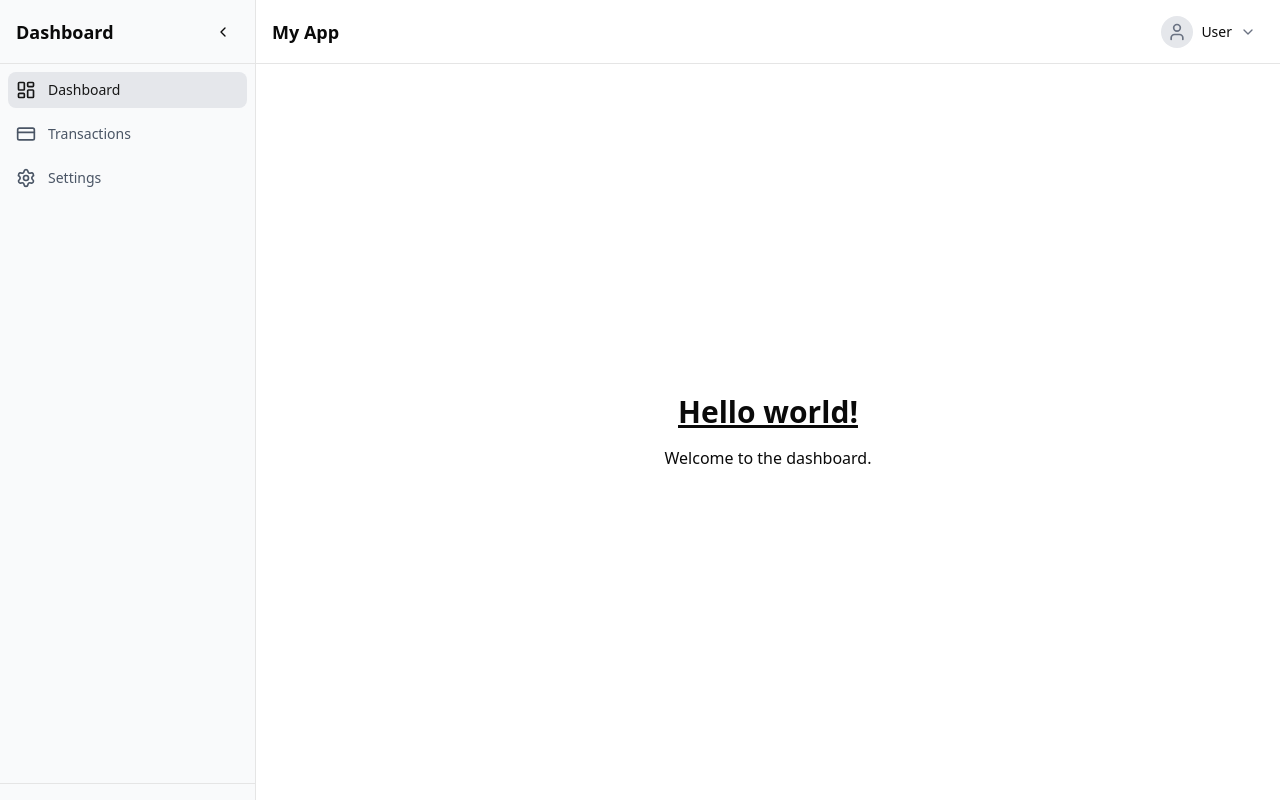
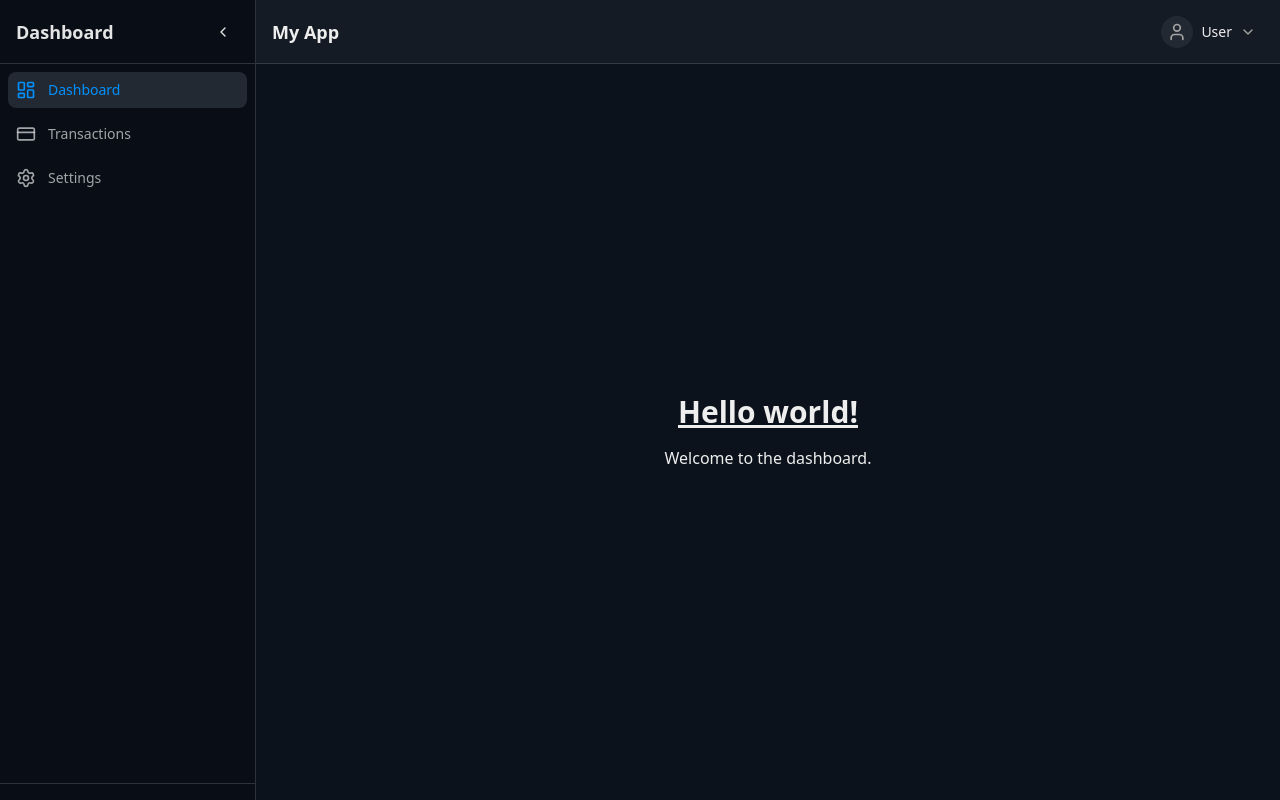
Before and after one commit to Guddu-Pandit/Color-Trading-App, a Next.js app: page / in a window 1280 px wide. Built offline with nearby package versions, Linux system fonts and the light colour scheme; no server answers.

Commit message:
feat: Implement admin user management functionality with user status tracking and dedicated UI components.

```diff
--- a/app/admin/layout.tsx
+++ b/app/admin/layout.tsx
@@ -14,6 +14,7 @@ export default function AdminLayout({
     const router = useRouter()
     const [loading, setLoading] = useState(true)
     const [authorized, setAuthorized] = useState(false)
+    const [currentUserRole, setCurrentUserRole] = useState<'admin' | 'super_admin' | null>(null)
 
     useEffect(() => {
         const checkAuth = async () => {
@@ -34,6 +35,7 @@ export default function AdminLayout({
                 router.push("/")
             } else {
                 setAuthorized(true)
+                setCurrentUserRole(profile.role as 'admin' | 'super_admin')
             }
             setLoading(false)
         }
@@ -42,7 +44,7 @@ export default function AdminLayout({
     }, [router])
 
     if (loading) {
-        return <div className="flex items-center justify-center h-screen">Loading...</div>
+        return <div className="dark flex items-center justify-center h-screen bg-background text-foreground">Loading...</div>
     }
 
     if (!authorized) {
@@ -50,7 +52,7 @@ export default function AdminLayout({
     }
 
     return (
-        <div className="flex bg-muted/40 h-screen w-full">
+        <div className="dark flex bg-background h-screen w-full text-foreground">
             <AdminSidebar />
             <div className="flex flex-col flex-1 overflow-hidden">
                 <AdminNavbar />
--- a/app/globals.css
+++ b/app/globals.css
@@ -82,37 +82,37 @@
 }
 
 .dark {
-  --background: oklch(0.145 0 0);
-  --foreground: oklch(0.985 0 0);
-  --card: oklch(0.205 0 0);
-  --card-foreground: oklch(0.985 0 0);
-  --popover: oklch(0.205 0 0);
-  --popover-foreground: oklch(0.985 0 0);
-  --primary: oklch(0.922 0 0);
-  --primary-foreground: oklch(0.205 0 0);
-  --secondary: oklch(0.269 0 0);
-  --secondary-foreground: oklch(0.985 0 0);
-  --muted: oklch(0.269 0 0);
-  --muted-foreground: oklch(0.708 0 0);
-  --accent: oklch(0.269 0 0);
-  --accent-foreground: oklch(0.985 0 0);
-  --destructive: oklch(0.704 0.191 22.216);
-  --border: oklch(1 0 0 / 10%);
-  --input: oklch(1 0 0 / 15%);
-  --ring: oklch(0.556 0 0);
-  --chart-1: oklch(0.488 0.243 264.376);
-  --chart-2: oklch(0.696 0.17 162.48);
-  --chart-3: oklch(0.769 0.188 70.08);
-  --chart-4: oklch(0.627 0.265 303.9);
-  --chart-5: oklch(0.645 0.246 16.439);
-  --sidebar: oklch(0.205 0 0);
-  --sidebar-foreground: oklch(0.985 0 0);
-  --sidebar-primary: oklch(0.488 0.243 264.376);
-  --sidebar-primary-foreground: oklch(0.985 0 0);
-  --sidebar-accent: oklch(0.269 0 0);
-  --sidebar-accent-foreground: oklch(0.985 0 0);
-  --sidebar-border: oklch(1 0 0 / 10%);
-  --sidebar-ring: oklch(0.556 0 0);
+  --background: oklch(0.18 0.02 260);
+  --foreground: oklch(0.95 0 0);
+  --card: oklch(0.22 0.02 260);
+  --card-foreground: oklch(0.95 0 0);
+  --popover: oklch(0.22 0.02 260);
+  --popover-foreground: oklch(0.95 0 0);
+  --primary: oklch(0.65 0.2 250);
+  --primary-foreground: oklch(0.98 0 0);
+  --secondary: oklch(0.28 0.02 260);
+  --secondary-foreground: oklch(0.92 0 0);
+  --muted: oklch(0.28 0.02 260);
+  --muted-foreground: oklch(0.72 0 0);
+  --accent: oklch(0.35 0.03 260);
+  --accent-foreground: oklch(0.95 0 0);
+  --destructive: oklch(0.65 0.22 25);
+  --border: oklch(0.35 0.02 260);
+  --input: oklch(0.30 0.02 260);
+  --ring: oklch(0.65 0.2 250);
+  --chart-1: oklch(0.65 0.2 250);
+  --chart-2: oklch(0.70 0.18 160);
+  --chart-3: oklch(0.75 0.18 70);
+  --chart-4: oklch(0.65 0.22 300);
+  --chart-5: oklch(0.65 0.22 20);
+  --sidebar: oklch(0.16 0.02 260);
+  --sidebar-foreground: oklch(0.92 0 0);
+  --sidebar-primary: oklch(0.65 0.2 250);
+  --sidebar-primary-foreground: oklch(0.98 0 0);
+  --sidebar-accent: oklch(0.28 0.02 260);
+  --sidebar-accent-foreground: oklch(0.95 0 0);
+  --sidebar-border: oklch(0.32 0.02 260);
+  --sidebar-ring: oklch(0.65 0.2 250);
 }
 
 @layer base {
--- a/components/dashboard/DashboardShell.tsx
+++ b/components/dashboard/DashboardShell.tsx
@@ -8,7 +8,7 @@ export function DashboardShell({ children }: { children: React.ReactNode }) {
     const [isSidebarCollapsed, setIsSidebarCollapsed] = useState(false)
 
     return (
-        <div className="flex h-screen w-full bg-white dark:bg-gray-950">
+        <div className="dark flex h-screen w-full bg-background text-foreground">
             <Sidebar
                 isCollapsed={isSidebarCollapsed}
                 toggleCollapse={() => setIsSidebarCollapsed(!isSidebarCollapsed)}
--- a/components/dashboard/Navbar.tsx
+++ b/components/dashboard/Navbar.tsx
@@ -30,33 +30,33 @@ export function Navbar() {
     // but for simplicity we'll toggle it.
 
     return (
-        <nav className="h-16 border-b px-4 flex items-center justify-between bg-white dark:bg-gray-950">
-            <div className="font-semibold text-lg">My App</div>
+        <nav className="h-16 border-b border-border px-4 flex items-center justify-between bg-card">
+            <div className="font-semibold text-lg text-foreground">My App</div>
 
             <div className="relative">
                 <button
                     onClick={() => setIsDropdownOpen(!isDropdownOpen)}
-                    className="flex items-center gap-2 hover:bg-gray-100 dark:hover:bg-gray-800 p-2 rounded-md transition-colors"
+                    className="flex items-center gap-2 hover:bg-accent p-2 rounded-md transition-colors"
                 >
-                    <div className="h-8 w-8 bg-gray-200 dark:bg-gray-800 rounded-full flex items-center justify-center">
-                        <UserIcon className="h-5 w-5 text-gray-500" />
+                    <div className="h-8 w-8 bg-muted rounded-full flex items-center justify-center">
+                        <UserIcon className="h-5 w-5 text-muted-foreground" />
                     </div>
-                    <span className="text-sm font-medium hidden sm:block">
+                    <span className="text-sm font-medium hidden sm:block text-foreground">
                         {user?.user_metadata?.full_name || "User"}
                     </span>
-                    <ChevronDown className="h-4 w-4 text-gray-500" />
+                    <ChevronDown className="h-4 w-4 text-muted-foreground" />
                 </button>
 
                 {isDropdownOpen && (
-                    <div className="absolute right-0 top-full mt-2 w-56 bg-white dark:bg-gray-950 border rounded-md shadow-lg py-1 z-50">
-                        <div className="px-3 py-2 border-b">
-                            <p className="text-xs font-medium text-gray-500">Signed in as</p>
-                            <p className="text-sm font-medium truncate">{user?.email}</p>
+                    <div className="absolute right-0 top-full mt-2 w-56 bg-popover border border-border rounded-md shadow-lg py-1 z-50">
+                        <div className="px-3 py-2 border-b border-border">
+                            <p className="text-xs font-medium text-muted-foreground">Signed in as</p>
+                            <p className="text-sm font-medium truncate text-foreground">{user?.email}</p>
                         </div>
                         <div className="p-1">
                             <Button
                                 variant="ghost"
-                                className="w-full justify-start text-red-500 hover:text-red-600 hover:bg-red-50 dark:hover:bg-red-950/20"
+                                className="w-full justify-start text-destructive hover:text-destructive hover:bg-destructive/10"
                                 onClick={handleLogout}
                             >
                                 <LogOut className="mr-2 h-4 w-4" />
--- a/components/dashboard/Sidebar.tsx
+++ b/components/dashboard/Sidebar.tsx
@@ -37,17 +37,17 @@ export function Sidebar({ isCollapsed, toggleCollapse }: SidebarProps) {
     return (
         <aside
             className={cn(
-                "bg-gray-50 dark:bg-gray-900 border-r transition-all duration-300 flex flex-col relative",
+                "bg-sidebar border-r border-sidebar-border transition-all duration-300 flex flex-col relative",
                 isCollapsed ? "w-16" : "w-64"
             )}
         >
-            <div className="p-4 flex items-center justify-between border-b h-16">
-                {!isCollapsed && <span className="font-bold text-lg">Dashboard</span>}
+            <div className="p-4 flex items-center justify-between border-b border-sidebar-border h-16">
+                {!isCollapsed && <span className="font-bold text-lg text-sidebar-foreground">Dashboard</span>}
                 <Button
                     variant="ghost"
                     size="icon"
                     onClick={toggleCollapse}
-                    className={cn("h-8 w-8", isCollapsed && "mx-auto")}
+                    className={cn("h-8 w-8 text-sidebar-foreground hover:bg-sidebar-accent", isCollapsed && "mx-auto")}
                 >
                     {isCollapsed ? <ChevronRight className="h-4 w-4" /> : <ChevronLeft className="h-4 w-4" />}
                 </Button>
@@ -58,8 +58,8 @@ export function Sidebar({ isCollapsed, toggleCollapse }: SidebarProps) {
                 <Link
                     href="/"
                     className={cn(
-                        "flex items-center gap-3 p-2 rounded-md hover:bg-gray-100 dark:hover:bg-gray-800 transition-colors text-sm font-medium",
-                        pathname === "/" ? "bg-gray-200 dark:bg-gray-800 text-primary" : "text-gray-600 dark:text-gray-400",
+                        "flex items-center gap-3 p-2 rounded-md hover:bg-sidebar-accent transition-colors text-sm font-medium",
+                        pathname === "/" ? "bg-sidebar-accent text-sidebar-primary" : "text-sidebar-foreground/70",
                         isCollapsed ? "justify-center" : ""
                     )}
                 >
@@ -70,8 +70,8 @@ export function Sidebar({ isCollapsed, toggleCollapse }: SidebarProps) {
                 <Link
                     href="/transactions"
                     className={cn(
-                        "flex items-center gap-3 p-2 rounded-md hover:bg-gray-100 dark:hover:bg-gray-800 transition-colors text-sm font-medium",
-                        pathname === "/transactions" ? "bg-gray-200 dark:bg-gray-800 text-primary" : "text-gray-600 dark:text-gray-400",
+                        "flex items-center gap-3 p-2 rounded-md hover:bg-sidebar-accent transition-colors text-sm font-medium",
+                        pathname === "/transactions" ? "bg-sidebar-accent text-sidebar-primary" : "text-sidebar-foreground/70",
                         isCollapsed ? "justify-center" : ""
                     )}
                 >
@@ -82,8 +82,8 @@ export function Sidebar({ isCollapsed, toggleCollapse }: SidebarProps) {
                 <Link
                     href="/settings"
                     className={cn(
-                        "flex items-center gap-3 p-2 rounded-md hover:bg-gray-100 dark:hover:bg-gray-800 transition-colors text-sm font-medium",
-                        pathname === "/settings" ? "bg-gray-200 dark:bg-gray-800 text-primary" : "text-gray-600 dark:text-gray-400",
+                        "flex items-center gap-3 p-2 rounded-md hover:bg-sidebar-accent transition-colors text-sm font-medium",
+                        pathname === "/settings" ? "bg-sidebar-accent text-sidebar-primary" : "text-sidebar-foreground/70",
                         isCollapsed ? "justify-center" : ""
                     )}
                 >
@@ -92,13 +92,13 @@ export function Sidebar({ isCollapsed, toggleCollapse }: SidebarProps) {
                 </Link>
             </nav>
 
-            <div className="p-2 border-t mt-auto">
+            <div className="p-2 border-t border-sidebar-border mt-auto">
                 {isAdmin && (
                     <Link
                         href="/admin"
                         className={cn(
-                            "flex items-center gap-3 p-2 rounded-md hover:bg-gray-100 dark:hover:bg-gray-800 transition-colors text-sm font-medium",
-                            pathname.startsWith("/admin") ? "bg-gray-200 dark:bg-gray-800 text-primary" : "text-gray-600 dark:text-gray-400",
+                            "flex items-center gap-3 p-2 rounded-md hover:bg-sidebar-accent transition-colors text-sm font-medium",
+                            pathname.startsWith("/admin") ? "bg-sidebar-accent text-sidebar-primary" : "text-sidebar-foreground/70",
                             isCollapsed ? "justify-center" : ""
                         )}
                     >
```
Also changed, not shown: app/actions/admin.ts (+73 -10 lines), app/admin/users/page.tsx (+57 -6 lines), components/admin/admin-navbar.tsx (+8 -8 lines), components/admin/admin-sidebar.tsx (+7 -7 lines), components/admin/user-table.tsx (+84 -24 lines), 1 other file (tests, documents, lock files or other folders).
